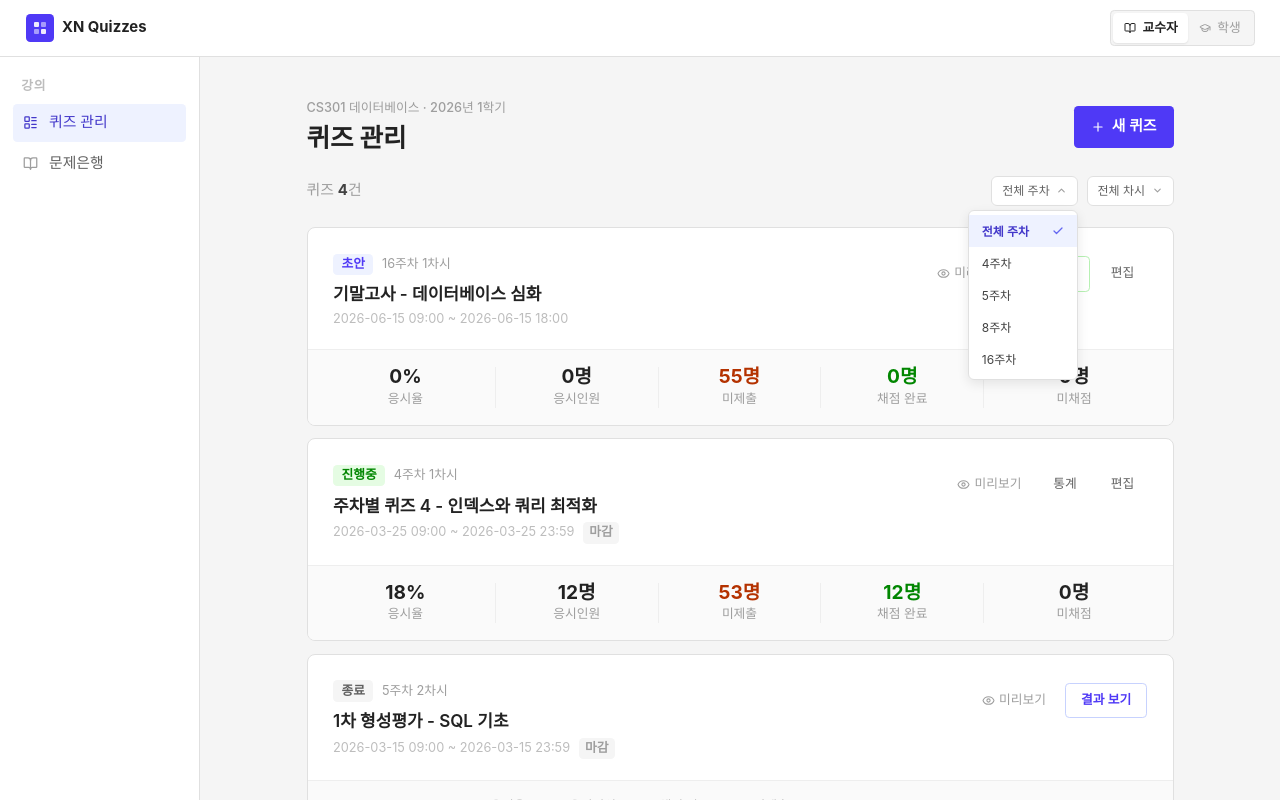
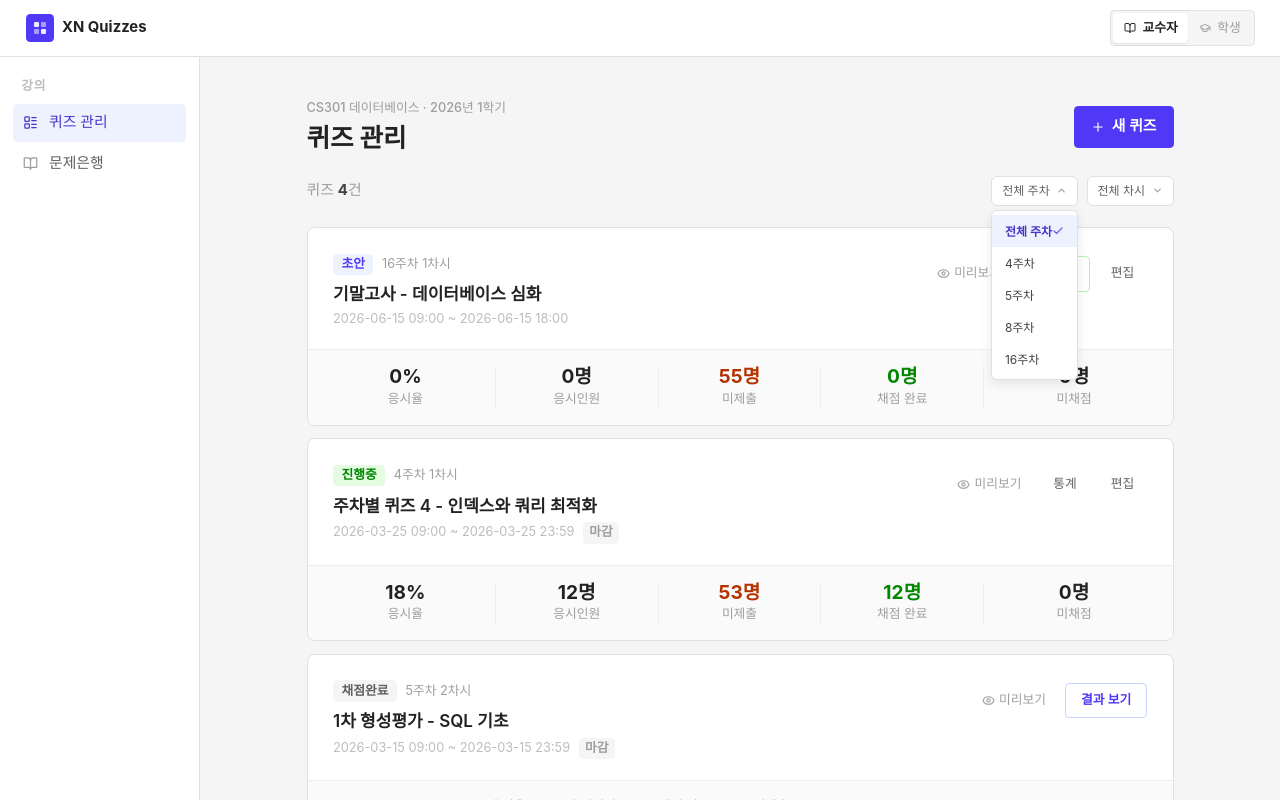
Before and after one commit to minjukim13/xnquiz, a React (Vite) app: page / in a window 1280 px wide. Both pictures are taken after a click on the button "전체 주차". Shown: the top 800 px of the page. Built offline with nearby package versions, Linux system fonts and the light colour scheme; a web font is replaced by a local one.

Commit message:
fix: 드롭다운 목록 너비 버튼 기준 정렬, closed 상태 채점완료로 변경

```diff
--- a/src/pages/QuizList.jsx
+++ b/src/pages/QuizList.jsx
@@ -49,12 +49,12 @@ function FilterSelect({ value, onChange, options }) {
 
       {open && (
         <div
-          className="absolute right-0 top-full mt-1 bg-white z-50 py-1"
+          className="absolute left-0 top-full mt-1 bg-white z-50 py-1"
           style={{
             border: '1px solid #E0E0E0',
             borderRadius: 6,
             boxShadow: '0 4px 12px rgba(0,0,0,0.09)',
-            minWidth: 110,
+            minWidth: '100%',
           }}
         >
           {options.map(o => {
@@ -145,7 +145,7 @@ const STATUS_SORT = { draft: 0, open: 1, closed: 2 }
 const STATUS_CONFIG = {
   open:    { label: '진행중', badge: 'text-[#018600]',  bgStyle: { background: '#E5FCE3' } },
   grading: { label: '채점중', badge: 'text-[#B43200]',  bgStyle: { background: '#FFF6F2' } },
-  closed:  { label: '종료',   badge: 'text-[#616161]',  bgStyle: { background: '#F5F5F5' } },
+  closed:  { label: '채점완료', badge: 'text-[#616161]',  bgStyle: { background: '#F5F5F5' } },
   draft:   { label: '초안',   badge: 'text-indigo-600', bgStyle: { background: '#EEF2FF' } },
 }
 
```
